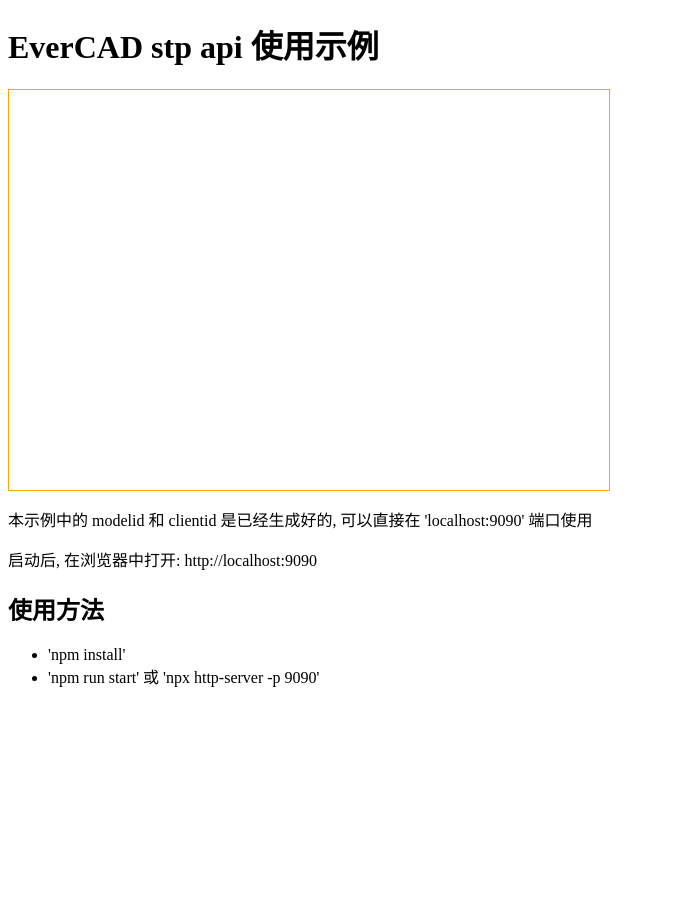
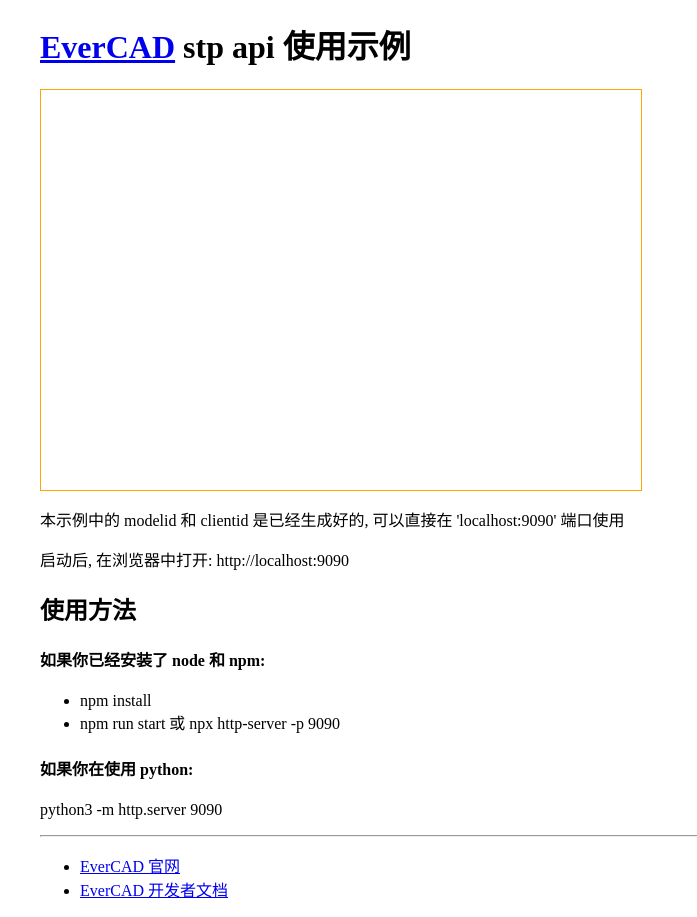
Before and after one commit to everxyz/everxyzlib-stp-demo, a website: page index.html in a window 1280 px wide. Shown: the whole page, without its empty margins (0-697 px from the left). Before the commit the page ends 800 px from the top, so only its background shows below. Drawn offline with Linux system fonts and the light colour scheme; a script that the page names is missing.

```diff
--- a/index.html
+++ b/index.html
@@ -5,6 +5,10 @@
     <title>everxyzlib step demo</title>
     <script src='https://test.everxyz.com/stp/static/everxyz-stp.js'></script>
     <style>
+    body {
+      max-width: 1200px;
+      margin: 10px auto;
+    }
     #hello {
       width: 600px;
       height: 400px;
@@ -14,15 +18,31 @@
   </head>
 
   <body>
-    <h1>EverCAD stp api 使用示例</h1>
+    <h1>
+      <a href="https://www.everxyz.com/" target="_blank">EverCAD</a> stp api 使用示例</h1>
     <div id="hello"></div>
     <p>本示例中的 modelid 和 clientid 是已经生成好的, 可以直接在 'localhost:9090' 端口使用</p>
     <p>启动后, 在浏览器中打开: http://localhost:9090</p>
 
     <h2>使用方法</h2>
+    <h4>如果你已经安装了 node 和 npm:</h4>
     <ul>
-      <li>'npm install'</li>
-      <li>'npm run start' 或 'npx http-server -p 9090'</li>
+      <li>npm install</li>
+      <li>npm run start 或 npx http-server -p 9090</li>
+    </ul>
+
+    <h4>如果你在使用 python:</h4>
+    <p>python3 -m http.server 9090</p>
+
+    <hr>
+
+    <ul>
+      <li>
+        <a href="https://www.everxyz.com" target="_blank">EverCAD 官网</a>
+      </li>
+      <li>
+        <a href="https://www.everxyz.com/api/docs/" target="_blank">EverCAD 开发者文档</a>
+      </li>
     </ul>
 
     <script>
```
